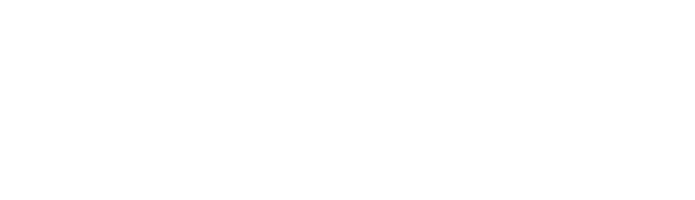
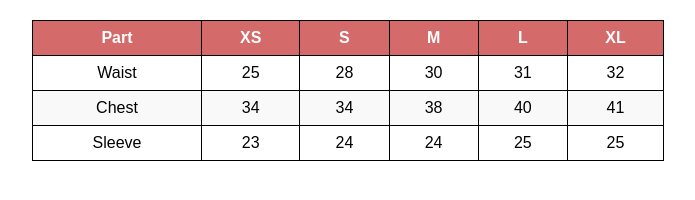
Before and after one commit to acciojob/myntra-size-chart-Nikhibargetri, a website: page main.html in a window 1280 px wide. Shown: the whole page, without its empty margins (292-987 px from the left). Drawn offline with Linux system fonts and the light colour scheme.

Commit message:
created a submission

```diff
--- a/main.html
+++ b/main.html
@@ -1,16 +1,48 @@
 <!DOCTYPE html>
+<html>
+<head>
+  <link rel="stylesheet" href="styles.css">
+</head>
+<body>
+  <table>
+    <thead>
+      <tr>
+        <th>Part</th>
+        <th>XS</th>
+        <th>S</th>
+        <th>M</th>
+        <th>L</th>
+        <th>XL</th>
+      </tr>
+    </thead>
+    <tbody>
+      <tr>
+        <td>Waist</td>
+        <td>25</td>
+        <td>28</td>
+        <td>30</td>
+        <td>31</td>
+        <td>32</td>
+      </tr>
+      <tr>
+        <td>Chest</td>
+        <td>34</td>
+        <td>34</td>
+        <td>38</td>
+        <td>40</td>
+        <td>41</td>
+      </tr>
+      <tr>
+        <td>Sleeve</td>
+        <td>23</td>
+        <td>24</td>
+        <td>24</td>
+        <td>25</td>
+        <td>25</td>
+      </tr>
+    </tbody>
+  </table>
 
-<html>
-
-<head>
-	<link rel="stylesheet" href="styles.css">
-</head>
-
-<body>
-	<!-- the entire body must be written by student -->
-    <script type="text/javascript" src="./script.js">
-</script>
-
+  <script src="script.js"></script>
 </body>
-
 </html>
--- a/script.js
+++ b/script.js
@@ -1 +1,3 @@
 //your code here
+// Currently, no dynamic behavior is required for the size chart.
+console.log("Size chart loaded successfully");
--- a/styles.css
+++ b/styles.css
@@ -1,2 +1,23 @@
 
 /* Your CSS Code here. */
+table {
+  border-collapse: collapse;
+  width: 50%;
+  margin: 20px auto;
+  text-align: center;
+  font-family: Arial, sans-serif;
+}
+
+thead {
+  background-color: #d46a6a;
+  color: white;
+}
+
+th, td {
+  border: 1px solid #000;
+  padding: 8px;
+}
+
+tbody tr:nth-child(even) {
+  background-color: #f9f9f9;
+}
```
